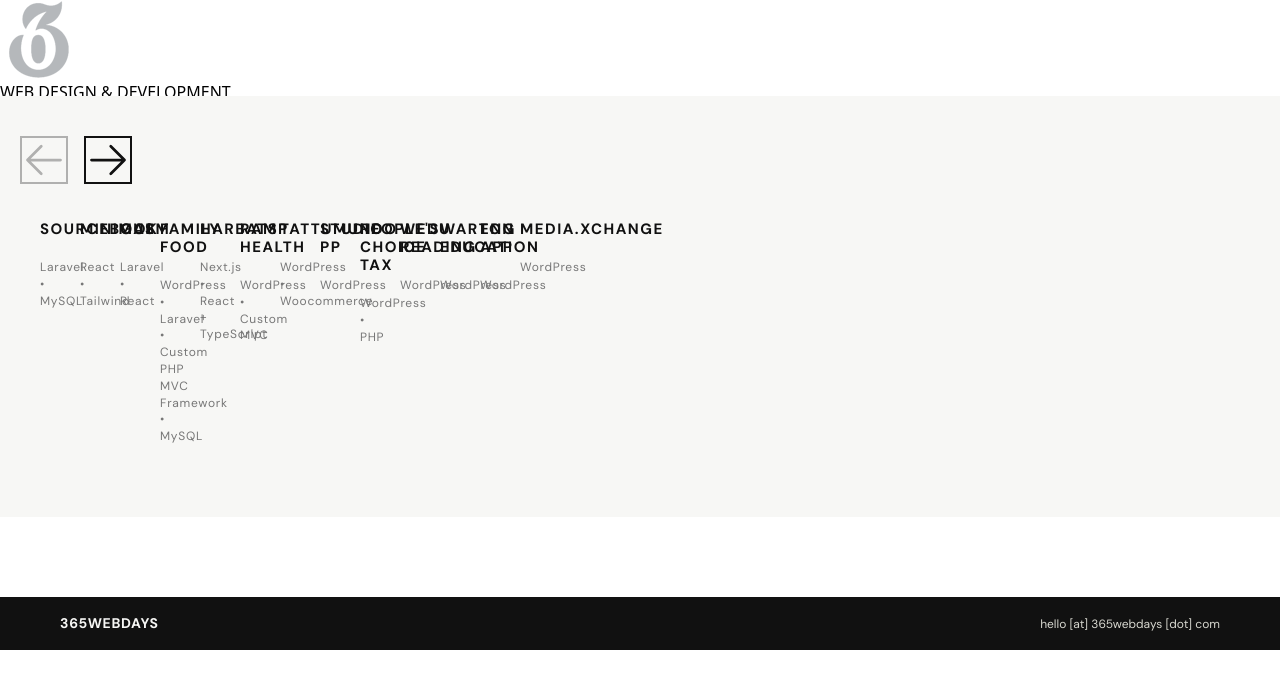
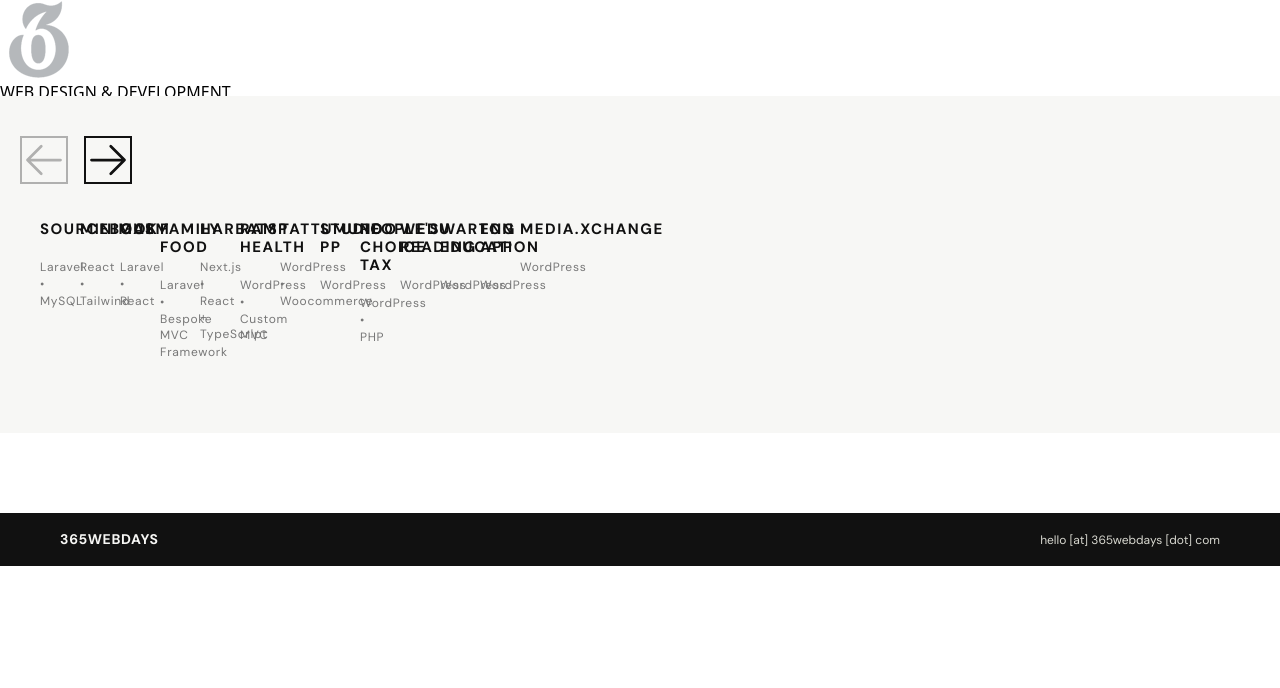
Before and after one commit to 365webdays/365-react, a React (Vite) app: page / in a window 1280 px wide. Shown: the top 688 px of the page. Built offline with nearby package versions, Linux system fonts and the light colour scheme.

Commit message:
Refine tech stack text

```diff
--- a/src/components/PortfolioList.jsx
+++ b/src/components/PortfolioList.jsx
@@ -43,9 +43,9 @@
   },
   {
     name: 'FAMILY FOOD',
-    tech: 'WordPress • Laravel • Custom PHP MVC Framework • MySQL',
+    tech: 'Laravel • Bespoke MVC Framework',
     screenshot: ffImage,
-    description: 'A WordPress site for Family Food LLC, a Philadelphia-based Registered Dietitian Nutritionist practice offering personalized nutrition counseling for individuals, families, and organizations. The site serves as both a service platform and a lead generation tool for a practice that accepts most health insurance plans.',
+    description: 'A site for Family Food LLC, a Philadelphia-based Registered Dietitian Nutritionist practice offering personalized nutrition counseling for individuals, families, and organizations. The site serves as both a service platform and a lead generation tool for a practice that accepts most health insurance plans.',
     url: 'https://familyfoodllc.com/',
     highlights: ['Custom MVC architecture with MySQL powering a bespoke appointment management system', 'Dual audience structure serving individuals and organizations separately', 'Service pages covering nutrition counseling, pediatric nutrition, oncology, diabetes, prenatal nutrition, and corporate wellness', 'Virtual appointment booking via Calendly integration', 'Insurance acceptance prominently featured to reduce booking friction']
   },
```
